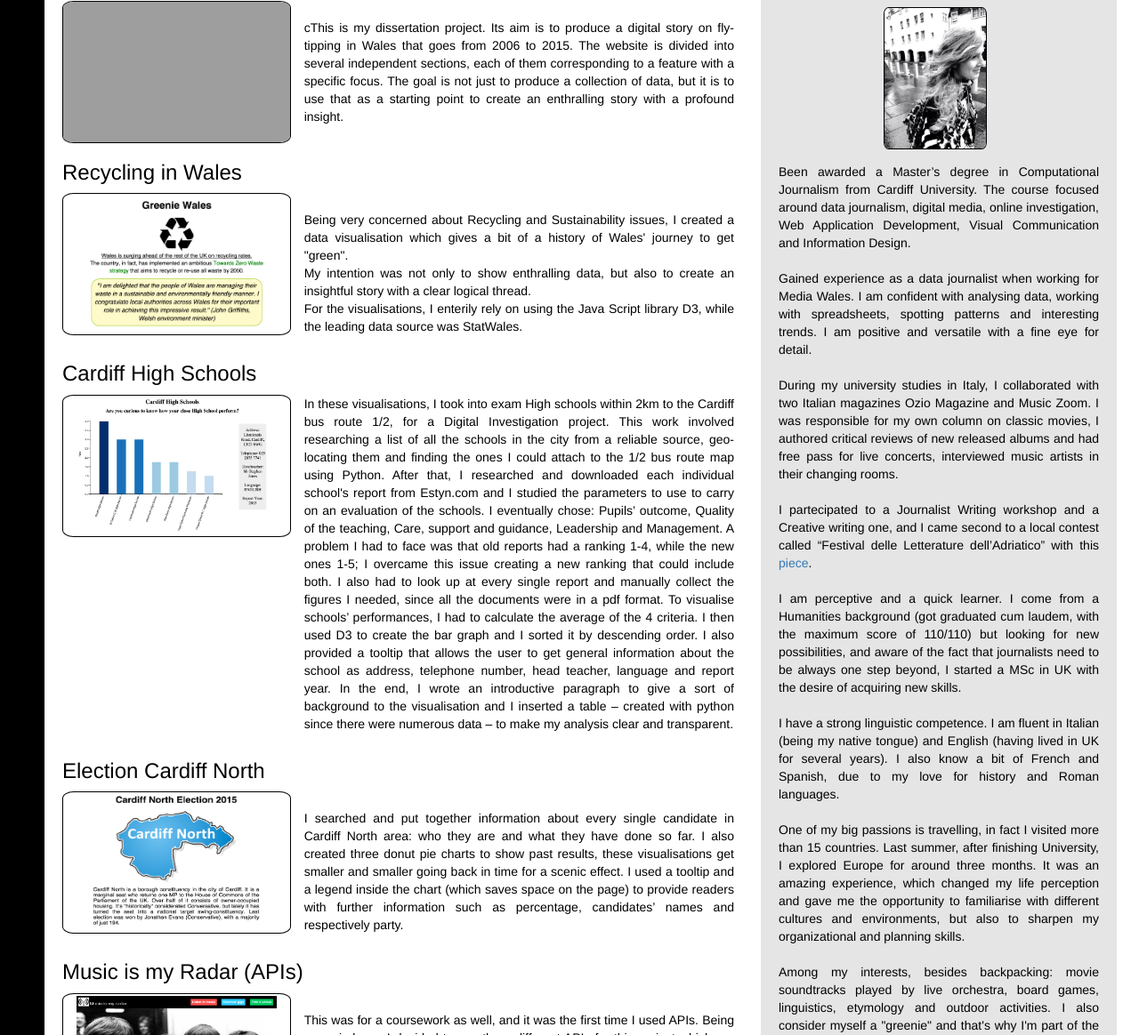
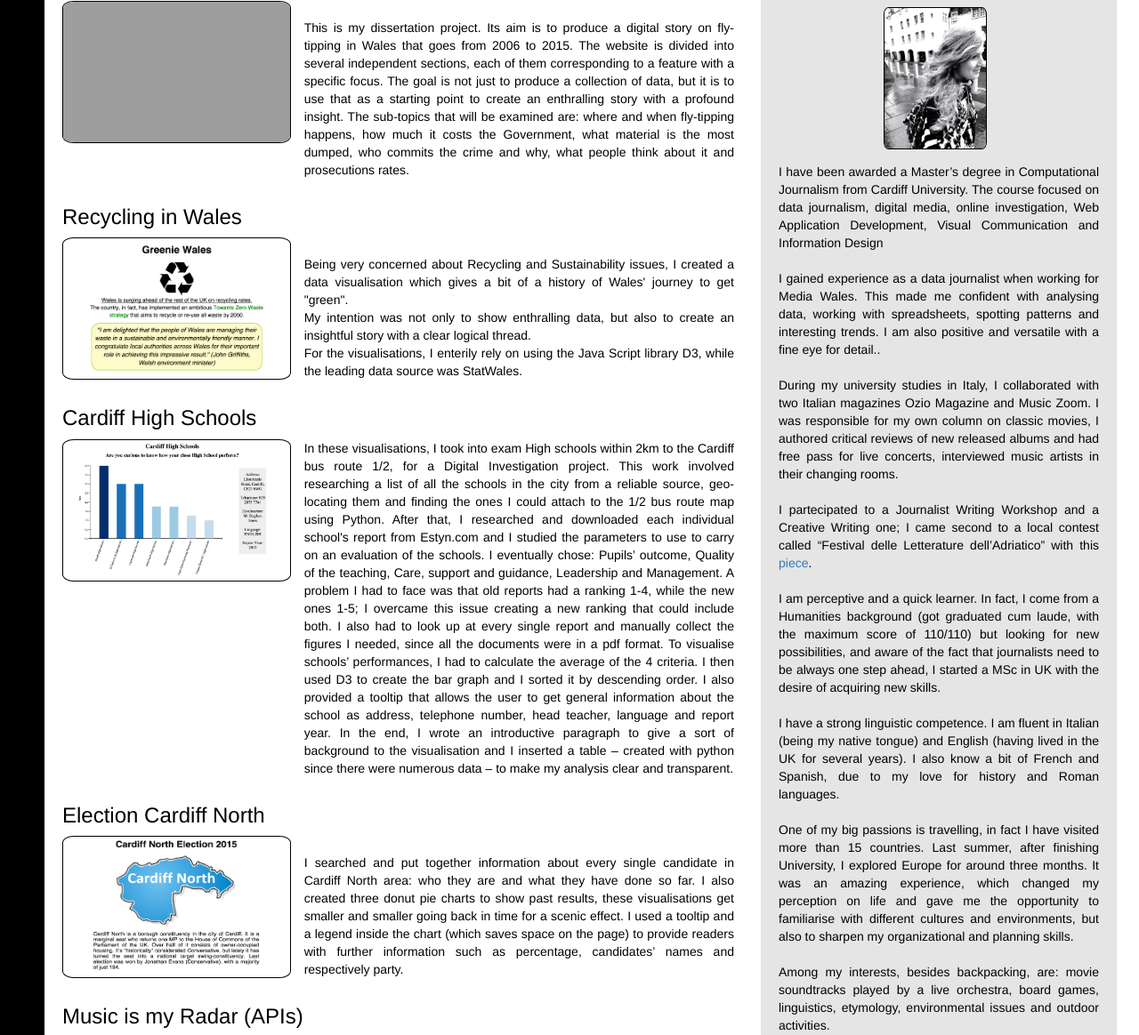
Before and after one commit to lisathetangerine/portfolio, a plain HTML site: page index.html in a window 1280 px wide. Shown: the part 156-1320 px from the top of the page at 89% size. Drawn offline with nearby package versions, Linux system fonts and the light colour scheme; grey boxes are pictures that could not be loaded.

Commit message:
content
Content

```diff
--- a/index.html
+++ b/index.html
@@ -311,7 +311,7 @@
               <div class="portfolio-item-uno">
                 <a href="Dissertation/flytipping.html"><h3 class="col-md-12" style="padding:0;">Fly-tipping in Wales: A digital investigation</h3></a>
                 <a href="Dissertation/flytipping.html"><img id="fly" src="images/Fly.png" class="col-md-4 portfolio-item-img"></a>
-                <p class="col-md-8 portfolio-item-content"><br>cThis is my dissertation project. Its aim is to produce a digital story on fly-tipping in Wales that goes from 2006 to 2015. The website is divided into several independent sections, each of them corresponding to a feature with a specific focus. The goal is not just to produce a collection of data, but it is to use that as a starting point to create an enthralling story with a profound insight.</p>
+                <p class="col-md-8 portfolio-item-content"><br>This is my dissertation project. Its aim is to produce a digital story on fly-tipping in Wales that goes from 2006 to 2015. The website is divided into several independent sections, each of them corresponding to a feature with a specific focus. The goal is not just to produce a collection of data, but it is to use that as a starting point to create an enthralling story with a profound insight. The sub-topics that will be examined are: where and when fly-tipping happens, how much it costs the Government, what material is the most dumped, who commits the crime and why, what people think about it and prosecutions rates. </p>
               </div>
 
               <div class="portfolio-item-uno">
@@ -355,21 +355,21 @@
             <div id="right" class="col-md-4">
               <h2 id="me">About me</h2>
               <img id="io" src="images/pic.jpg" style="max-width:116px;" class="col-md-offset-4 profile">
-              <p id="about-me">Been awarded a Master’s degree in Computational Journalism from Cardiff University. The course focused around data journalism, digital media, online investigation, Web Application Development, Visual Communication and Information Design.</p>
+              <p id="about-me">I have been awarded a Master’s degree in Computational Journalism from Cardiff University. The course focused on data journalism, digital media, online investigation, Web Application Development, Visual Communication and Information Design</p>
 
-              <p class="about">Gained experience as a data journalist when working for Media Wales. I am confident with analysing data, working with spreadsheets, spotting patterns and interesting trends. I am positive and versatile with a fine eye for detail.</p>
+              <p class="about">I gained experience as a data journalist when working for Media Wales. This made me confident with analysing data, working with spreadsheets, spotting patterns and interesting trends. I am also positive and versatile with a fine eye for detail..</p>
 
               <p class="about">During my university studies in Italy, I collaborated with two Italian magazines Ozio Magazine and Music Zoom. I was responsible for my own column on classic movies, I authored critical reviews of new released albums and had free pass for live concerts, interviewed music artists in their changing rooms.<p>
 
-              <p class="about">I partecipated to a Journalist Writing workshop and a Creative writing one, and I came second to a local contest called “Festival delle Letterature dell’Adriatico” with this <a href="http://www.festivaldelleletterature.com/racconti2012.php?idracconto=179&pag=20">piece</a>.<p>
+              <p class="about">I partecipated to a Journalist Writing Workshop and a Creative Writing one; I came second to a local contest called “Festival delle Letterature dell’Adriatico” with this <a href="http://www.festivaldelleletterature.com/racconti2012.php?idracconto=179&pag=20">piece</a>.<p>
 
-              <p class="about">I am perceptive and a quick learner. I come from a Humanities background (got graduated cum laudem, with the maximum score of 110/110) but looking for new possibilities, and aware of the fact that journalists need to be always one step beyond, I started a MSc in UK with the desire of acquiring new skills.</p>
+              <p class="about">I am perceptive and a quick learner. In fact, I come from a Humanities background (got graduated cum laude, with the maximum score of 110/110) but looking for new possibilities, and aware of the fact that journalists need to be always one step ahead, I started a MSc in UK with the desire of acquiring new skills.</p>
 
-              <p class="about">I have a strong linguistic competence. I am fluent in Italian (being my native tongue) and English (having lived in UK for several years). I also know a bit of French and Spanish, due to my love for history and Roman languages.</p>
+              <p class="about">I have a strong linguistic competence. I am fluent in Italian (being my native tongue) and English (having lived in the UK for several years). I also know a bit of French and Spanish, due to my love for history and Roman languages.</p>
 
-              <p class="about">One of my big passions is travelling, in fact I visited more than 15 countries. Last summer, after finishing University, I explored Europe for around three months. It was an amazing experience, which changed my life perception and gave me the opportunity to familiarise with different cultures and environments, but also to sharpen my organizational and planning skills.</p>
+              <p class="about">One of my big passions is travelling, in fact I have visited more than 15 countries. Last summer, after finishing University, I explored Europe for around three months. It was an amazing experience, which changed my perception on life and gave me the opportunity to familiarise with different cultures and environments, but also to sharpen my organizational and planning skills.</p>
 
-              <p class="about">Among my interests, besides backpacking: movie soundtracks played by live orchestra, board games, linguistics, etymology and outdoor activities. I also consider myself a "greenie" and that's why I'm part of the Environmental Champions group.</p>
+              <p class="about">Among my interests, besides backpacking, are: movie soundtracks played by a live orchestra, board games, linguistics, etymology, environmental issues and outdoor activities.</p>
 
             </div>
 
```
